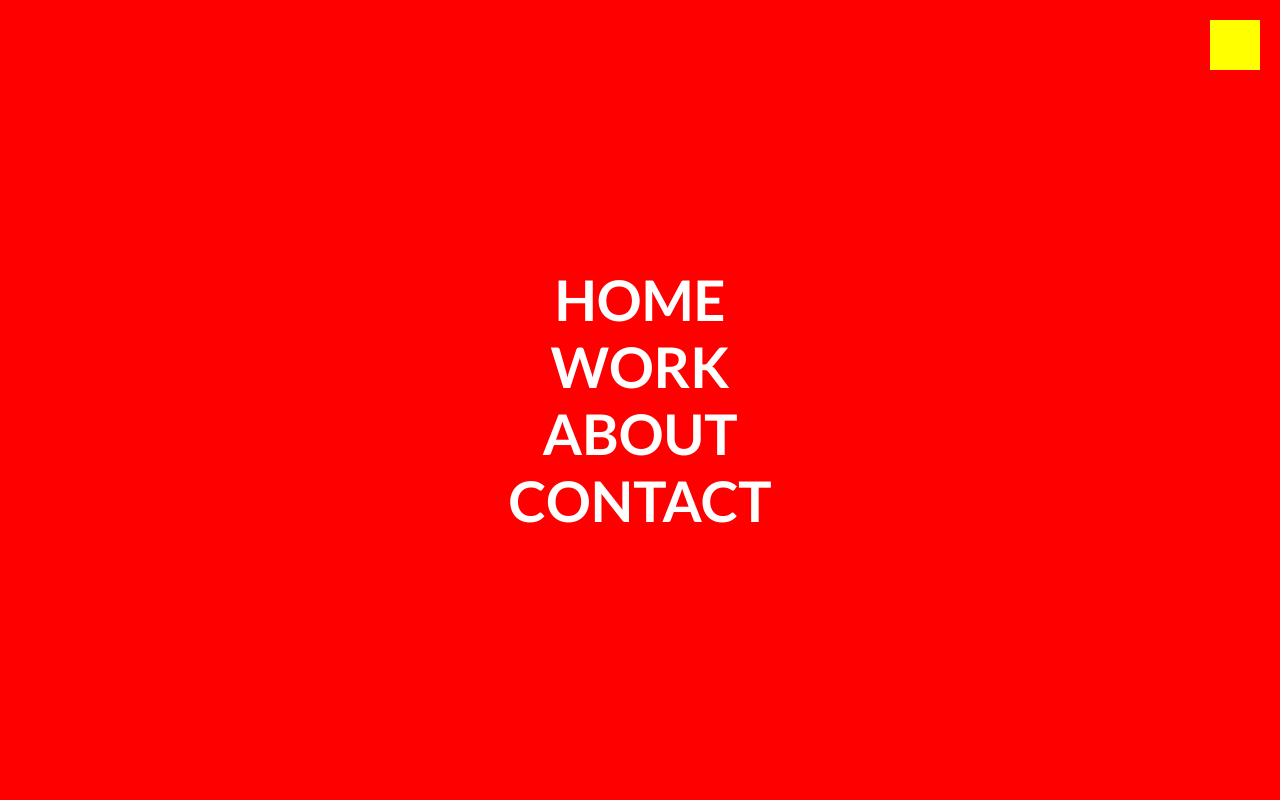
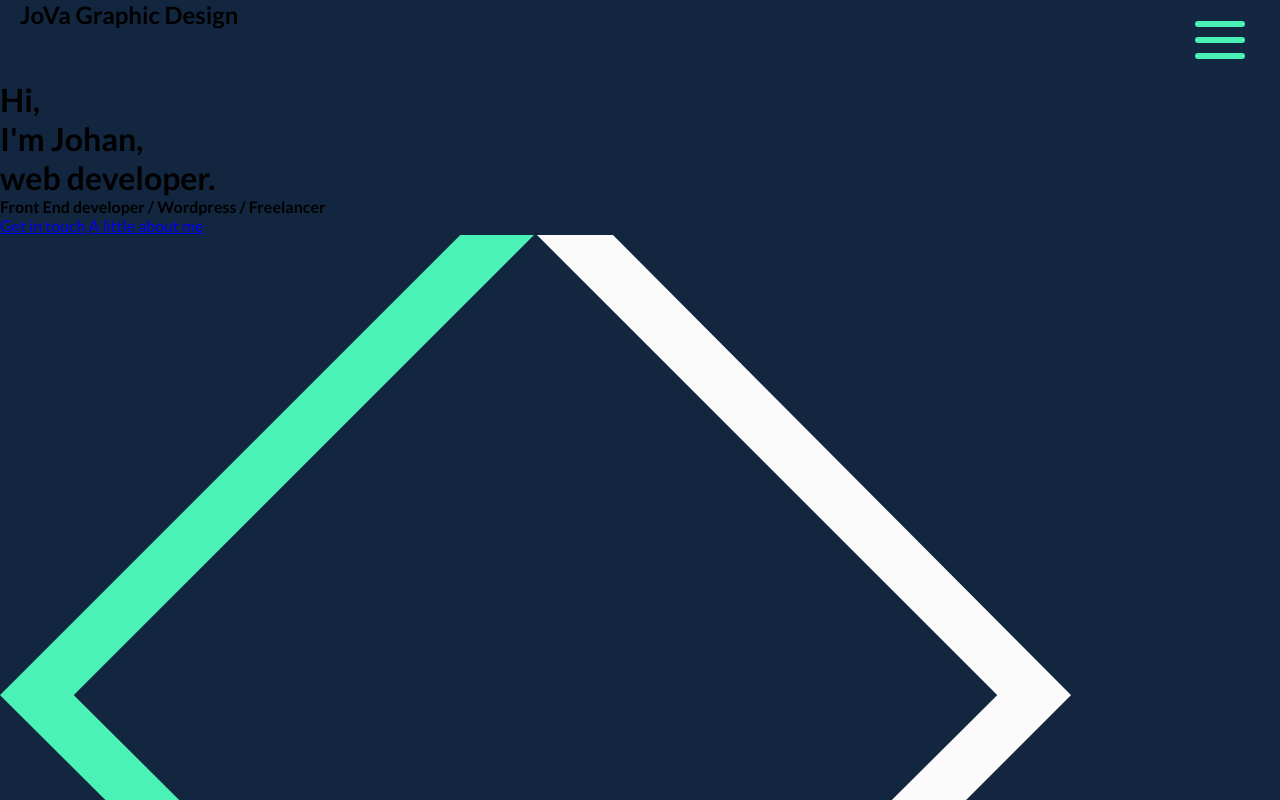
Before and after one commit to jovagraphicdesign/website_JoVaGD, a website built with webpack: page src/index.html in a window 1280 px wide. Shown: the top 800 px of the page. Built offline with nearby package versions, Linux system fonts and the light colour scheme.

Commit message:
menu afgewerkt

```diff
--- a/src/index.html
+++ b/src/index.html
@@ -22,7 +22,9 @@
                     <h1>JoVa Graphic Design</h1>
                 </div>
 
-                <div class="toggleIcon" onclick="menuToggle()"></div>
+                <div class="toggleIcon">
+                    <div class="menu-btn__burger"></div>
+                </div>
             </nav>
         </header>
         <div class="menu_overlay">
--- a/src/js/index.js
+++ b/src/js/index.js
@@ -1,7 +1,20 @@
 console.log('HALLO VAN WEBPACK!!');
 import "../scss/main.scss";
 
-function menuToggle(){
-    const nav = document.querySelector('.menu_overlay');
-    nav.classList.toggle('active');
-}
+const MenuBtn  = document.querySelector('.toggleIcon');
+const nav = document.querySelector('.menu_overlay');
+let menuOpen = false;
+
+MenuBtn.addEventListener('click', ()=>{
+    console.log('clicked');
+    if(!menuOpen){
+        MenuBtn.classList.add('open');
+        nav.classList.add('active');
+        menuOpen = true;
+    }else{
+        MenuBtn.classList.remove('open');
+        nav.classList.remove('active');
+        menuOpen = false;
+    }
+    //nav.classList.toggle("active");
+});
--- a/src/scss/header.scss
+++ b/src/scss/header.scss
@@ -1,14 +1,56 @@
 header{
     nav{
+        display: flex;
+        justify-content: space-between;
+        margin: 0 20px;
         .toggleIcon{
-            position: fixed;
-            top: 20px;
-            right: 20px;
-            width: 50px;
-            height: 50px;
-            background: #ff0;
+            position: relative;
+
+            display: flex;
+            justify-content: center;
+            align-items: center;
+            width: 80px;
+            height: 80px;
+            background: $bg_color;
             z-index: 1;
             cursor: pointer;
+
+            .menu-btn__burger{
+                width: 50px;
+                height: 6px;
+                background: $light_green;
+                border-radius: 5px;
+                transition: all .5s ease-in-out;
+
+                &::before,
+                &::after{
+                content: "";
+                    position: absolute;
+                    width: 50px;
+                    height: 6px;
+                    background: $light_green;
+                    border-radius: 5px;
+                    transition: all .5s ease-in-out;
+                }
+                &::before{
+                    transform: translateY(-16px);
+                }
+                &::after{
+                    transform: translateY(16px);
+                }
+            }
+
+        }
+        .toggleIcon.open .menu-btn__burger{
+            transform: translateX(-50px);
+            background: transparent;
+
+            &::before{
+                transform: rotate(45deg) translate(35px, -35px);
+            }
+            &::after{
+                transform: rotate(-45deg) translate(35px, 35px);
+            }
         }
     }
 }
@@ -19,11 +61,13 @@ header{
     left: 0;
     right: 0;
     bottom: 0;
-    background-color: #f00;
+    background-color: $bg_color;
     display: flex;
     justify-content: center;
     align-items: center;
     overflow-y: auto;
+    transform: scale(0);
+    transition: 0.5s;
 
     ul{
         position: relative;
@@ -40,7 +84,7 @@ header{
                 font-size: 3.5em;
                 padding: 0 10px;
                 color: #fff;
-                font-weight: 700;
+                font-weight: 400;
                 text-transform: uppercase;
                 display: inline-block;
 
@@ -50,8 +94,8 @@ header{
                     top: 50%;
                     left: 0;
                     width: 100%;
-                    height: 8px;
-                    background: #ff0;
+                    height: 6px;
+                    background: $light_green;
                     transform: translateY(-50%) scaleX(0);
                     transform-origin: right;
                     transition: 0.5s transform;
@@ -67,3 +111,6 @@ header{
 
         }
 }
+.menu_overlay.active{
+    transform: scale(1);
+}
```
